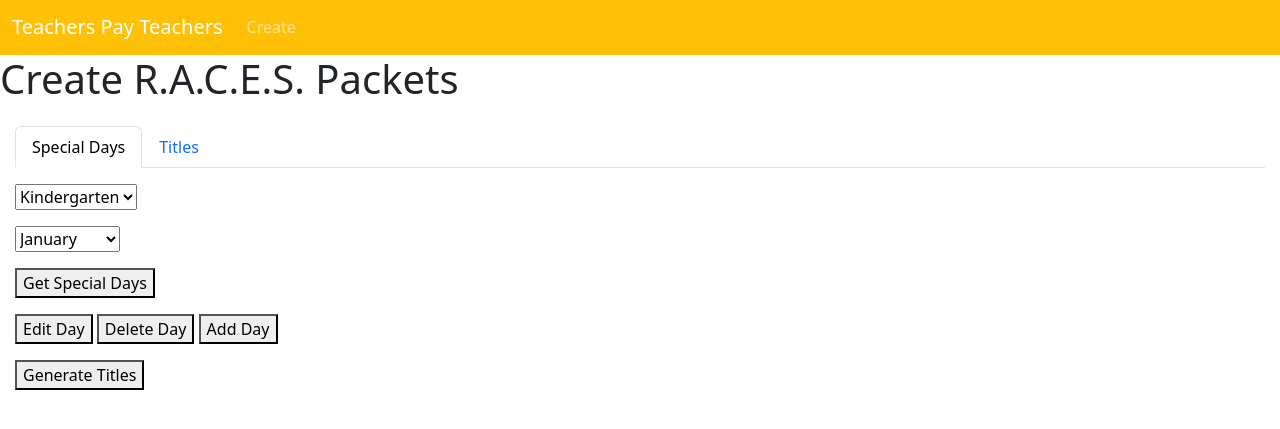
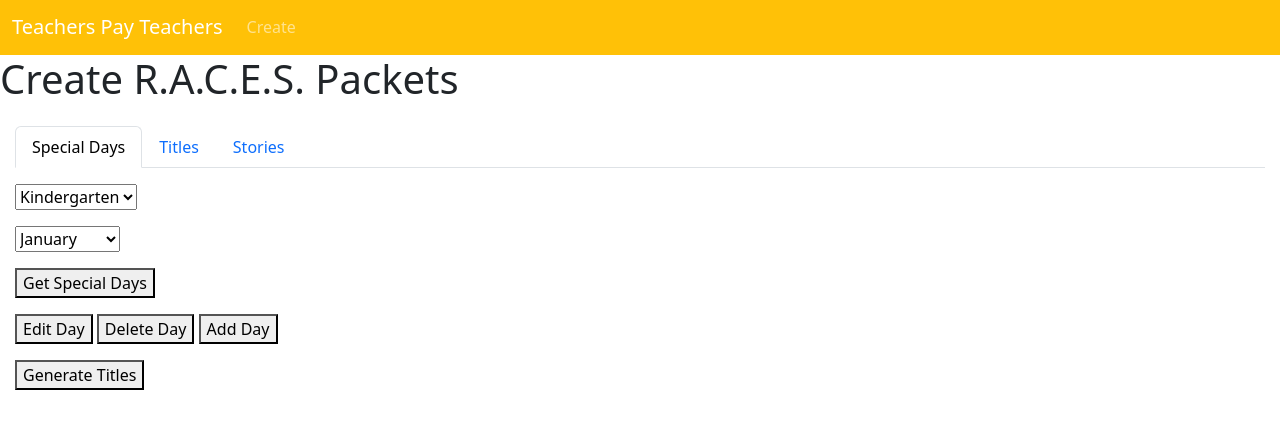
Before and after one commit to micheknows/Michelle, a Flask app: template templates/tpt/createraces.html in a window 1280 px wide. Shown: the part 57-486 px from the top of the page. Run offline with Flask 3, Linux system fonts and the light colour scheme; the template is opened without the code that fills it, so the values that code supplies are empty; parts of the project's set-up code (start-up, migrations or seed data) failed here and were passed over.

Commit message:
Added tab format

```diff
--- a/templates/tpt/createraces.html
+++ b/templates/tpt/createraces.html
@@ -15,6 +15,9 @@
   </li>
   <li class="nav-item" role="presentation">
     <button class="nav-link" id="titles-tab" data-bs-toggle="tab" data-bs-target="#titles" type="button" role="tab" aria-controls="titles" aria-selected="false">Titles</button>
+  </li>
+  <li class="nav-item" role="presentation">
+    <button class="nav-link" id="stories-tab" data-bs-toggle="tab" data-bs-target="#stories" type="button" role="tab" aria-controls="stories" aria-selected="false">Stories</button>
   </li>
 </ul>
 
@@ -94,6 +97,11 @@
       Hi for titles
   </div>
 
+        <div class="tab-pane fade" id="stories" role="tabpanel" aria-labelledby="stories-tab">
+    <!-- Story generation content -->
+      Hi for stories
+  </div>
+
   </div>
   <script src="https://cdn.jsdelivr.net/npm/@popperjs/core@2.11.6/dist/umd/popper.min.js"></script>
   <script src="https://cdn.jsdelivr.net/npm/bootstrap@5.3.0-alpha1/dist/js/bootstrap.bundle.min.js"></script>
```
